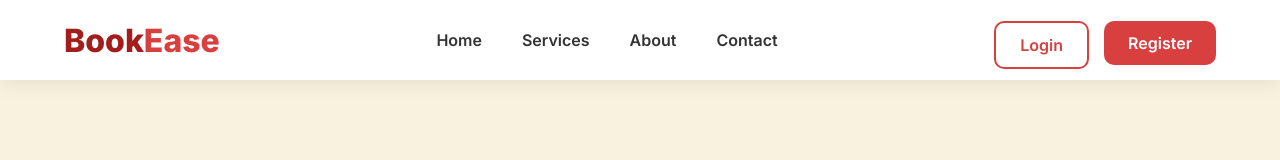
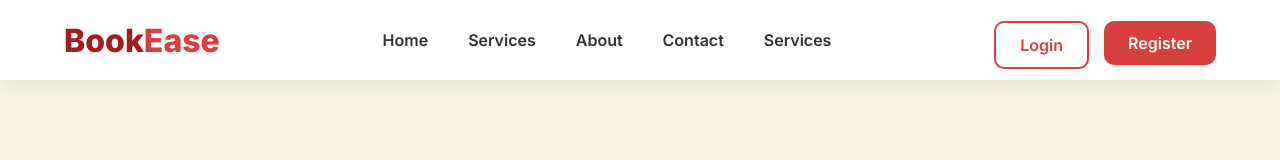
Before and after one commit to Thusitha-Piyathilake/BookEase, a React (Vite) app in the folder frontend/: page / in a window 1280 px wide. Shown: the top 160 px of the page. Built offline with nearby package versions, Linux system fonts and the light colour scheme.

Commit message:
Ensure /services route is registered and navbar link points to it

```diff
--- a/frontend/src/components/layout/Navbar.tsx
+++ b/frontend/src/components/layout/Navbar.tsx
@@ -23,6 +23,7 @@ export default function Navbar() {
           <a href="#services">Services</a>
           <Link to="/about">About</Link>       {/* changed to Link */}
           <Link to="/contact">Contact</Link>   {/* changed to Link */}
+          <Link to="/services">Services</Link>
         </nav>
 
         <div className="nav-buttons">
```
